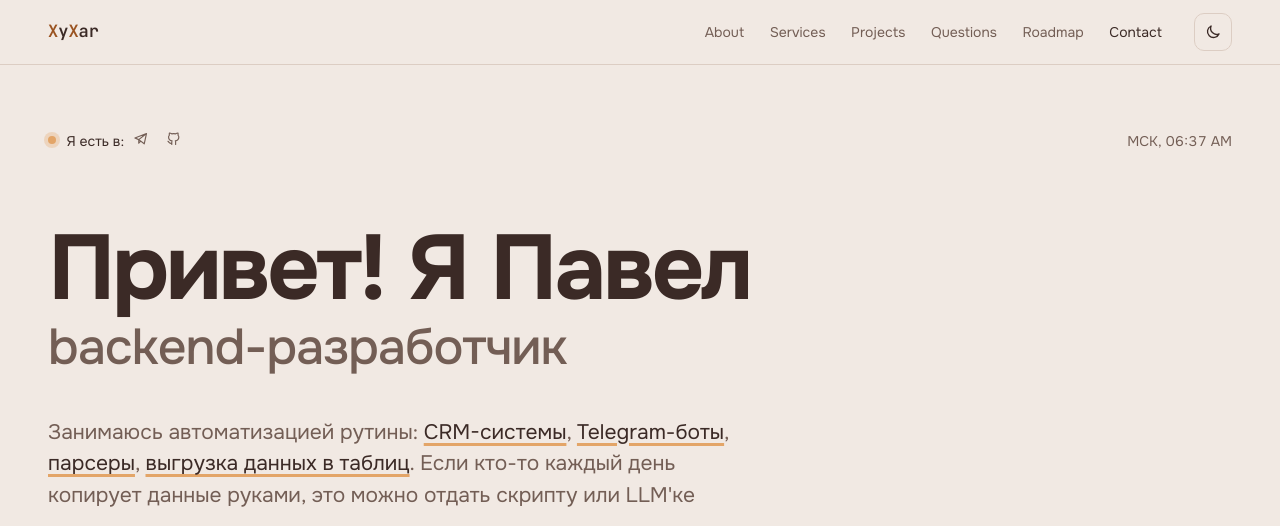
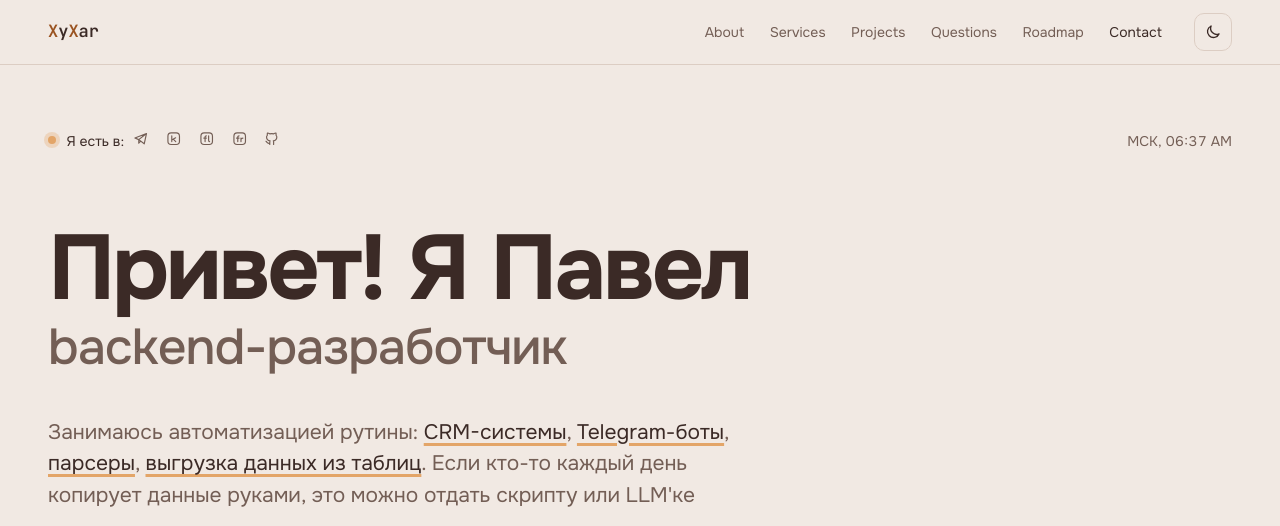
Before and after one commit to pavlent1yy/Pavel-Portfolio, a Next.js app: page /en in a window 1280 px wide. Shown: the top 526 px of the page. Built offline with nearby package versions, Linux system fonts and the light colour scheme.

Commit message:
feat: профили на биржах + минорные правки в текст

```diff
--- a/src/components/Icons.tsx
+++ b/src/components/Icons.tsx
@@ -40,6 +40,27 @@ export const LinkedinIcon = ({ className }: IconProps) => (
   <svg {...base} className={className}>
     <rect x="3" y="3" width="18" height="18" rx="4" />
     <path d="M8 11v5M8 8v.01M12 16v-5M16 16v-3a2 2 0 0 0-4 0" />
+  </svg>
+);
+
+export const KworkIcon = ({ className }: IconProps) => (
+  <svg {...base} className={className}>
+    <rect x="3" y="3" width="18" height="18" rx="5" />
+    <path d="M9 7.5v9M15 10.5l-6 3.5M11.3 12.7l3.9 3.8" />
+  </svg>
+);
+
+export const FlIcon = ({ className }: IconProps) => (
+  <svg {...base} className={className}>
+    <rect x="3" y="3" width="18" height="18" rx="5" />
+    <path d="M9.5 16.5v-7c0-1.4.7-2 2-2M7.5 11h4M15 7.5v7.5c0 1 .5 1.5 1.5 1.5" />
+  </svg>
+);
+
+export const FreelanceIcon = ({ className }: IconProps) => (
+  <svg {...base} className={className}>
+    <rect x="3" y="3" width="18" height="18" rx="5" />
+    <path d="M9 16.5v-7c0-1.4.7-2 2-2M7 11h4M14 16.5V11m0 2c.6-1.4 1.6-2 3-2" />
   </svg>
 );
 
--- a/src/components/sections/Contact.module.css
+++ b/src/components/sections/Contact.module.css
@@ -34,6 +34,22 @@
   overflow-wrap: anywhere;
 }
 
+.marketplaces {
+  width: fit-content;
+  max-width: 100%;
+  min-width: 0;
+  margin: 1.75rem 0 0;
+  padding: 0.5rem 1rem 1rem;
+  border: 1px solid var(--line);
+  border-radius: var(--radius-l);
+}
+
+.caption {
+  padding: 0 0.5rem;
+  font-size: var(--fs-sm);
+  color: var(--text-muted);
+}
+
 .note {
   font-size: 1.6rem;
 }
--- a/src/components/sections/Contact.tsx
+++ b/src/components/sections/Contact.tsx
@@ -2,11 +2,13 @@ import { site } from "@/config/site";
 import type { Content } from "@/content/types";
 import type { Ui } from "@/i18n/ui";
 import { HandNote } from "../HandNote";
-import { GithubIcon, MailIcon, TelegramIcon } from "../Icons";
+import { FlIcon, FreelanceIcon, GithubIcon, KworkIcon, MailIcon, TelegramIcon } from "../Icons";
 import { ResumeButton } from "../ResumeButton";
 import { Section } from "../Section";
 import { T } from "../T";
 import styles from "./Contact.module.css";
+
+const marketplaceIcons = { kwork: KworkIcon, fl: FlIcon, freelance: FreelanceIcon };
 
 export function Contact({ contact, ui }: { contact: Content["contact"]; ui: Ui }) {
   const { telegram, email, github } = site.contacts;
@@ -48,6 +50,24 @@ export function Contact({ contact, ui }: { contact: Content["contact"]; ui: Ui }
         </ul>
         {site.resume && <HandNote text={contact.note} arrow="left" className={styles.note} />}
       </div>
+
+      <fieldset className={styles.marketplaces}>
+        <legend className={styles.caption}>{ui.marketplaces}</legend>
+        <ul className={styles.links}>
+          {site.marketplaces.map((id) => {
+            const { name, url } = site.contacts[id];
+            const Icon = marketplaceIcons[id];
+            return (
+              <li key={id}>
+                <a className="btn btn-ghost btn-small" href={url} target="_blank" rel="noreferrer">
+                  <Icon />
+                  {name}
+                </a>
+              </li>
+            );
+          })}
+        </ul>
+      </fieldset>
     </Section>
   );
 }
--- a/src/components/sections/Hero.tsx
+++ b/src/components/sections/Hero.tsx
@@ -2,7 +2,7 @@ import { site } from "@/config/site";
 import type { Content } from "@/content/types";
 import type { Locale } from "@/i18n/config";
 import type { Ui } from "@/i18n/ui";
-import { GithubIcon, LinkedinIcon, TelegramIcon, VkIcon } from "../Icons";
+import { FlIcon, FreelanceIcon, GithubIcon, KworkIcon, LinkedinIcon, TelegramIcon, VkIcon } from "../Icons";
 import { Landscape } from "../Landscape";
 import { LocalTime } from "../LocalTime";
 import { T } from "../T";
@@ -10,6 +10,9 @@ import styles from "./Hero.module.css";
 
 const networks = {
   telegram: { name: "Telegram", Icon: TelegramIcon },
+  kwork: { name: site.contacts.kwork.name, Icon: KworkIcon },
+  fl: { name: site.contacts.fl.name, Icon: FlIcon },
+  freelance: { name: site.contacts.freelance.name, Icon: FreelanceIcon },
   vk: { name: "VK", Icon: VkIcon },
   github: { name: "GitHub", Icon: GithubIcon },
   linkedin: { name: "LinkedIn", Icon: LinkedinIcon },
--- a/src/config/site.ts
+++ b/src/config/site.ts
@@ -13,8 +13,12 @@ export const site = {
     telegram: { handle: "@pavlentiyy1", url: "https://t.me/pavlentiyy1" },
     email: "phuharev@gmail.com",
     github: { handle: "pavlent1yy", url: "https://github.com/pavlent1yy" },
+    kwork: { name: "Kwork", url: "https://kwork.ru/user/phuharev" },
+    fl: { name: "FL.ru", url: "https://www.fl.ru/users/phuharev/portfolio/" },
+    freelance: { name: "Freelance.ru", url: "https://freelance.ru/PHUHAREV" },
     vk: { url: "" },
     linkedin: { url: "" },
   },
-  presence: ["telegram", "vk", "github", "linkedin"] as const,
+  marketplaces: ["kwork", "fl", "freelance"] as const,
+  presence: ["telegram", "kwork", "fl", "freelance", "vk", "github", "linkedin"] as const,
 };
--- a/src/content/ru.ts
+++ b/src/content/ru.ts
@@ -11,8 +11,8 @@ export const ru: Content = {
     headline: "Привет! Я Павел",
     role: "backend-разработчик",
     lead:
-      "Занимаюсь автоматизацией рутины: CRM-системы, Telegram-боты, парсеры, выгрузка данных в таблиц. Если кто-то каждый день копирует данные руками, это можно отдать скрипту или LLM'ке",
-    highlights: ["CRM-системы", "Telegram-боты", "парсеры", "выгрузка данных в таблиц"],
+      "Занимаюсь автоматизацией рутины: CRM-системы, Telegram-боты, парсеры, выгрузка данных из таблиц. Если кто-то каждый день копирует данные руками, это можно отдать скрипту или LLM'ке",
+    highlights: ["CRM-системы", "Telegram-боты", "парсеры", "выгрузка данных из таблиц"],
     note: "КОДИТ :)",
   },
 
--- a/src/i18n/ui.ts
+++ b/src/i18n/ui.ts
@@ -16,6 +16,7 @@ export const ui = {
     langSwitch: { full: "Read in English", short: "English" },
     theme: "Переключить тему",
     resume: { label: "Резюме", soon: "Резюме скоро будет здесь" },
+    marketplaces: "Я на биржах",
     hero: { write: "Написать в Telegram", projects: "Посмотреть проекты" },
     photo: "Тут твоя фотография",
     age: { one: "год", few: "года", many: "лет", other: "лет" },
@@ -76,6 +77,7 @@ export const ui = {
     langSwitch: { full: "Читать по-русски", short: "Русский" },
     theme: "Switch theme",
     resume: { label: "CV", soon: "CV is coming soon" },
+    marketplaces: "Find me on freelance platforms",
     hero: { write: "Message me on Telegram", projects: "See projects" },
     photo: "Your photo goes here",
     age: { one: "year", few: "years", many: "years", other: "years" },
```
